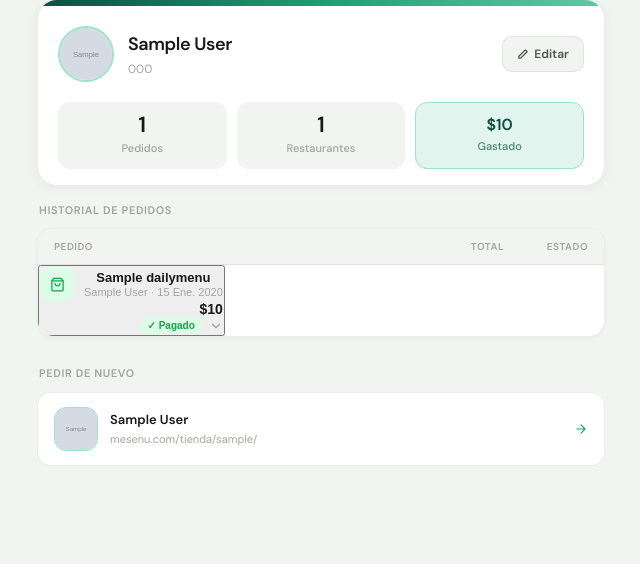
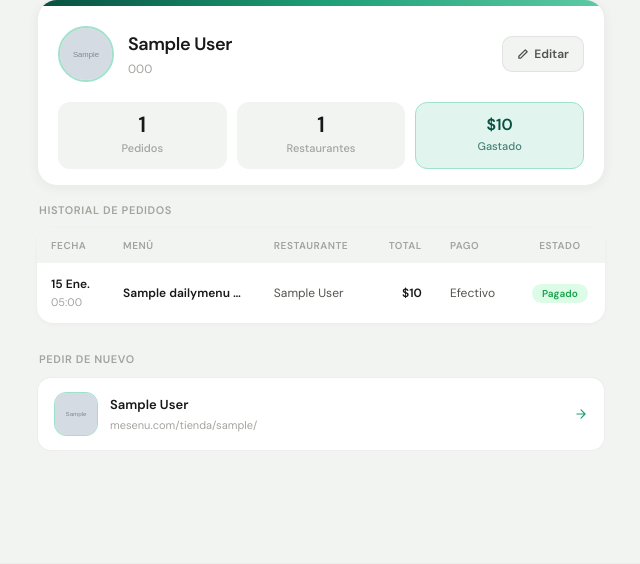
Before and after one commit to johnschneiider/Mesen-app-inteligente-gesti-n-de-pedidos, a Django app: page /auth/mi-cuenta/ in a window 1280 px wide. Shown: the part 109-673 px from the top of the page, without its empty margins (319-959 px from the left). Run offline with Django 5.2, Linux system fonts and the light colour scheme; a user stored in the database is signed in; tables that the repository leaves empty hold one stand-in row (values such as "Sample post"); grey boxes marked "Sample" are stand-in pictures; parts of the project's set-up code (start-up, migrations or seed data) failed here and were passed over; some libraries are stand-ins or nearby versions.

Commit message:
feat: order history as clean data table, no icons/borders

```diff
--- a/templates/cuenta/dashboard.html
+++ b/templates/cuenta/dashboard.html
@@ -97,110 +97,53 @@
     <div style="font-size:11px;font-weight:700;color:var(--text-3);text-transform:uppercase;letter-spacing:.6px;margin-bottom:10px;padding:0 2px;">Historial de pedidos</div>
 
     {% if orders %}
-    <div style="background:white;border:1px solid var(--border);border-radius:16px;overflow:hidden;box-shadow:0 1px 4px rgba(0,0,0,.04);">
-
-        <!-- Table header -->
-        <div style="display:grid;grid-template-columns:1fr auto auto;gap:12px;padding:10px 16px;background:var(--page-bg);border-bottom:1px solid var(--border);">
-            <div style="font-size:10px;font-weight:700;color:var(--text-3);text-transform:uppercase;letter-spacing:.5px;">Pedido</div>
-            <div style="font-size:10px;font-weight:700;color:var(--text-3);text-transform:uppercase;letter-spacing:.5px;text-align:right;">Total</div>
-            <div style="font-size:10px;font-weight:700;color:var(--text-3);text-transform:uppercase;letter-spacing:.5px;text-align:right;min-width:72px;">Estado</div>
+    <div style="background:white;border-radius:16px;overflow:hidden;box-shadow:0 1px 4px rgba(0,0,0,.04);">
+        <div style="overflow-x:auto;">
+            <table style="width:100%;border-collapse:collapse;font-size:12px;">
+                <thead>
+                    <tr style="background:var(--page-bg);">
+                        <th style="padding:10px 14px;text-align:left;font-size:10px;font-weight:700;color:var(--text-3);text-transform:uppercase;letter-spacing:.5px;white-space:nowrap;">Fecha</th>
+                        <th style="padding:10px 14px;text-align:left;font-size:10px;font-weight:700;color:var(--text-3);text-transform:uppercase;letter-spacing:.5px;white-space:nowrap;">Menú</th>
+                        <th style="padding:10px 14px;text-align:left;font-size:10px;font-weight:700;color:var(--text-3);text-transform:uppercase;letter-spacing:.5px;white-space:nowrap;">Restaurante</th>
+                        <th style="padding:10px 14px;text-align:right;font-size:10px;font-weight:700;color:var(--text-3);text-transform:uppercase;letter-spacing:.5px;white-space:nowrap;">Total</th>
+                        <th style="padding:10px 14px;text-align:left;font-size:10px;font-weight:700;color:var(--text-3);text-transform:uppercase;letter-spacing:.5px;white-space:nowrap;">Pago</th>
+                        <th style="padding:10px 14px;text-align:center;font-size:10px;font-weight:700;color:var(--text-3);text-transform:uppercase;letter-spacing:.5px;white-space:nowrap;">Estado</th>
+                    </tr>
+                </thead>
+                <tbody>
+                    {% for order in orders %}
+                    <tr style="{% if not forloop.last %}box-shadow:inset 0 -1px 0 var(--page-bg);{% endif %}transition:background .1s;"
+                        onmouseover="this.style.background='#fafaf9'" onmouseout="this.style.background=''">
+                        <td style="padding:12px 14px;white-space:nowrap;color:var(--text-2);">
+                            <div style="font-weight:600;color:var(--text-1);">{{ order.created_at|date:"j N" }}</div>
+                            <div style="font-size:11px;color:var(--text-3);margin-top:1px;">{{ order.created_at|date:"H:i" }}</div>
+                        </td>
+                        <td style="padding:12px 14px;font-weight:600;color:var(--text-1);max-width:140px;overflow:hidden;text-overflow:ellipsis;white-space:nowrap;">
+                            {{ order.menu.title }}
+                            <span style="font-weight:400;color:var(--text-3);"> ×{{ order.quantity }}</span>
+                        </td>
+                        <td style="padding:12px 14px;color:var(--text-2);max-width:120px;overflow:hidden;text-overflow:ellipsis;white-space:nowrap;">{{ order.business.name }}</td>
+                        <td style="padding:12px 14px;text-align:right;font-weight:800;color:var(--text-1);white-space:nowrap;">{{ order.total_amount|currency_cop }}</td>
+                        <td style="padding:12px 14px;color:var(--text-2);white-space:nowrap;">{{ order.get_payment_type_display }}</td>
+                        <td style="padding:12px 14px;text-align:center;">
+                            {% if order.status == 'cancelled' %}
+                            <span style="font-size:10px;background:#FEE2E2;color:#DC2626;border-radius:99px;padding:3px 10px;font-weight:700;white-space:nowrap;">Cancelado</span>
+                            {% elif order.is_paid %}
+                            <span style="font-size:10px;background:#DCFCE7;color:#16a34a;border-radius:99px;padding:3px 10px;font-weight:700;white-space:nowrap;">Pagado</span>
+                            {% else %}
+                            <span style="font-size:10px;background:#FEF3C7;color:#92400E;border-radius:99px;padding:3px 10px;font-weight:700;white-space:nowrap;">Pendiente</span>
+                            {% endif %}
+                        </td>
+                    </tr>
+                    {% endfor %}
+                </tbody>
+            </table>
         </div>
-
-        <!-- Accordion rows -->
-        {% for order in orders %}
-        <div x-data="{ open: false }"
-             style="border-bottom:{% if not forloop.last %}1px solid var(--border){% else %}none{% endif %};">
-
-            <!-- Row summary (clickable) -->
-            <button type="button" @click="open = !open"
-                    style="width:100%;display:grid;grid-template-columns:1fr auto auto;gap:12px;align-items:center;padding:13px 16px;background:none;border:none;cursor:pointer;text-align:left;transition:background .12s;"
-                    :style="open ? 'background:var(--page-bg);' : ''"
-                    onmouseover="if(!this.classList.contains('open'))this.style.background='#fafafa'" onmouseout="if(!this.classList.contains('open'))this.style.background=''">
-
-                <!-- Left: icon + name + restaurant -->
-                <div style="display:flex;align-items:center;gap:10px;min-width:0;">
-                    <div style="width:34px;height:34px;border-radius:9px;flex-shrink:0;display:flex;align-items:center;justify-content:center;
-                        {% if order.status == 'cancelled' %}background:#FEE2E2;{% elif order.is_paid %}background:#DCFCE7;{% else %}background:#FEF3C7;{% endif %}">
-                        {% if order.order_type == 'delivery' %}
-                        <svg width="15" height="15" viewBox="0 0 24 24" fill="none" stroke="{% if order.status == 'cancelled' %}#DC2626{% elif order.is_paid %}#16a34a{% else %}#D97706{% endif %}" stroke-width="2" stroke-linecap="round" stroke-linejoin="round">
-                            <path d="M1 3h15v13H1zM16 8h4l3 3v5h-7V8z"/><circle cx="5.5" cy="18.5" r="2.5"/><circle cx="18.5" cy="18.5" r="2.5"/>
-                        </svg>
-                        {% else %}
-                        <svg width="15" height="15" viewBox="0 0 24 24" fill="none" stroke="{% if order.status == 'cancelled' %}#DC2626{% elif order.is_paid %}#16a34a{% else %}#D97706{% endif %}" stroke-width="2" stroke-linecap="round" stroke-linejoin="round">
-                            <path d="M6 2L3 6v14a2 2 0 002 2h14a2 2 0 002-2V6l-3-4z"/><line x1="3" y1="6" x2="21" y2="6"/><path d="M16 10a4 4 0 01-8 0"/>
-                        </svg>
-                        {% endif %}
-                    </div>
-                    <div style="min-width:0;">
-                        <div style="font-size:13px;font-weight:700;color:var(--text-1);overflow:hidden;text-overflow:ellipsis;white-space:nowrap;">{{ order.menu.title }}</div>
-                        <div style="font-size:11px;color:var(--text-3);margin-top:1px;">{{ order.business.name }} · {{ order.created_at|date:"j N Y" }}</div>
-                    </div>
-                </div>
-
-                <!-- Amount -->
-                <div style="font-size:14px;font-weight:800;color:var(--text-1);text-align:right;white-space:nowrap;">{{ order.total_amount|currency_cop }}</div>
-
-                <!-- Status + chevron -->
-                <div style="display:flex;align-items:center;gap:6px;justify-content:flex-end;min-width:72px;">
-                    {% if order.status == 'cancelled' %}
-                    <span style="font-size:10px;background:#FEE2E2;color:#DC2626;border-radius:99px;padding:3px 8px;font-weight:700;white-space:nowrap;">Cancelado</span>
-                    {% elif order.is_paid %}
-                    <span style="font-size:10px;background:#DCFCE7;color:#16a34a;border-radius:99px;padding:3px 8px;font-weight:700;white-space:nowrap;">✓ Pagado</span>
-                    {% else %}
-                    <span style="font-size:10px;background:#FEF3C7;color:#92400E;border-radius:99px;padding:3px 8px;font-weight:700;white-space:nowrap;">Pendiente</span>
-                    {% endif %}
-                    <svg width="14" height="14" viewBox="0 0 24 24" fill="none" stroke="var(--text-3)" stroke-width="2" stroke-linecap="round" stroke-linejoin="round"
-                         style="flex-shrink:0;transition:transform .2s;" :style="open ? 'transform:rotate(180deg)' : ''">
-                        <path d="M6 9l6 6 6-6"/>
-                    </svg>
-                </div>
-            </button>
-
-            <!-- Expanded detail -->
-            <div x-show="open"
-                 x-transition:enter="transition ease-out duration-150"
-                 x-transition:enter-start="opacity-0 -translate-y-1"
-                 x-transition:enter-end="opacity-100 translate-y-0"
-                 style="display:none;padding:0 16px 14px;border-top:1px dashed var(--border);">
-                <div style="display:grid;grid-template-columns:1fr 1fr;gap:8px;margin-top:12px;">
-                    <div style="background:var(--page-bg);border-radius:10px;padding:10px 12px;">
-                        <div style="font-size:10px;font-weight:700;color:var(--text-3);text-transform:uppercase;letter-spacing:.4px;margin-bottom:3px;">Tipo</div>
-                        <div style="font-size:12px;font-weight:600;color:var(--text-1);">{{ order.get_order_type_display }}</div>
-                    </div>
-                    <div style="background:var(--page-bg);border-radius:10px;padding:10px 12px;">
-                        <div style="font-size:10px;font-weight:700;color:var(--text-3);text-transform:uppercase;letter-spacing:.4px;margin-bottom:3px;">Pago</div>
-                        <div style="font-size:12px;font-weight:600;color:var(--text-1);">{{ order.get_payment_type_display }}</div>
-                    </div>
-                    <div style="background:var(--page-bg);border-radius:10px;padding:10px 12px;">
-                        <div style="font-size:10px;font-weight:700;color:var(--text-3);text-transform:uppercase;letter-spacing:.4px;margin-bottom:3px;">Hora</div>
-                        <div style="font-size:12px;font-weight:600;color:var(--text-1);">{{ order.created_at|date:"H:i" }}</div>
-                    </div>
-                    <div style="background:var(--page-bg);border-radius:10px;padding:10px 12px;">
-                        <div style="font-size:10px;font-weight:700;color:var(--text-3);text-transform:uppercase;letter-spacing:.4px;margin-bottom:3px;">Cantidad</div>
-                        <div style="font-size:12px;font-weight:600;color:var(--text-1);">× {{ order.quantity }}</div>
-                    </div>
-                    {% if order.delivery_address %}
-                    <div style="background:var(--page-bg);border-radius:10px;padding:10px 12px;grid-column:1/-1;">
-                        <div style="font-size:10px;font-weight:700;color:var(--text-3);text-transform:uppercase;letter-spacing:.4px;margin-bottom:3px;">Dirección</div>
-                        <div style="font-size:12px;font-weight:600;color:var(--text-1);">{{ order.delivery_address.address }}</div>
-                    </div>
-                    {% endif %}
-                    {% if order.notes %}
-                    <div style="background:var(--page-bg);border-radius:10px;padding:10px 12px;grid-column:1/-1;">
-                        <div style="font-size:10px;font-weight:700;color:var(--text-3);text-transform:uppercase;letter-spacing:.4px;margin-bottom:3px;">Notas</div>
-                        <div style="font-size:12px;color:var(--text-2);font-style:italic;">"{{ order.notes }}"</div>
-                    </div>
-                    {% endif %}
-                </div>
-            </div>
-
-        </div>
-        {% endfor %}
     </div>
 
     {% else %}
-    <div style="text-align:center;padding:48px 24px;background:white;border-radius:16px;border:1px solid var(--border);">
-        <div style="width:60px;height:60px;border-radius:16px;background:var(--green-light);border:1px solid var(--green-border);display:flex;align-items:center;justify-content:center;margin:0 auto 14px;">
+    <div style="text-align:center;padding:48px 24px;background:white;border-radius:16px;">
+        <div style="width:60px;height:60px;border-radius:16px;background:var(--green-light);display:flex;align-items:center;justify-content:center;margin:0 auto 14px;">
             <svg width="26" height="26" viewBox="0 0 24 24" fill="none" stroke="var(--green)" stroke-width="1.7" stroke-linecap="round" stroke-linejoin="round">
                 <path d="M6 2L3 6v14a2 2 0 002 2h14a2 2 0 002-2V6l-3-4z"/><line x1="3" y1="6" x2="21" y2="6"/><path d="M16 10a4 4 0 01-8 0"/>
             </svg>
```
